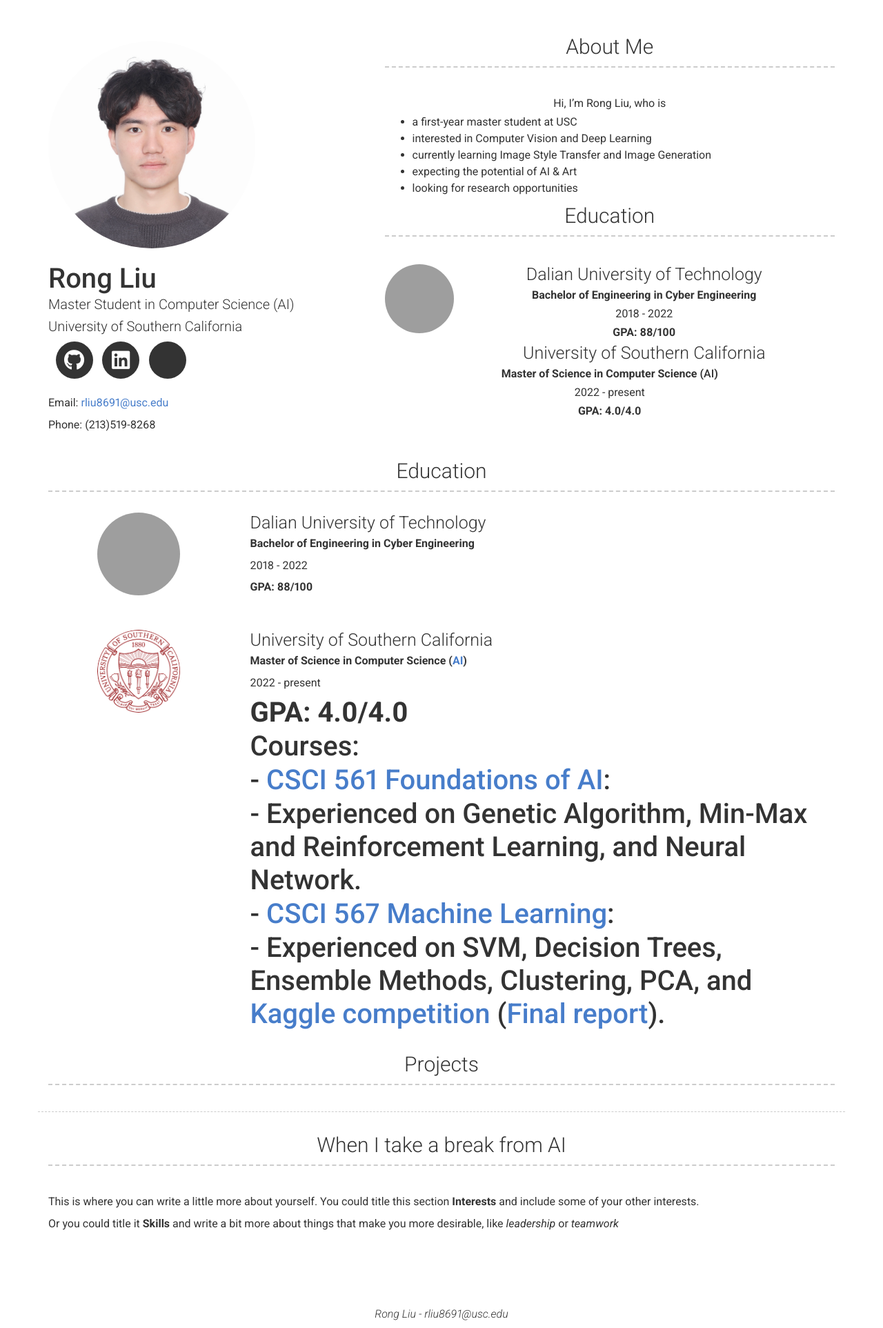
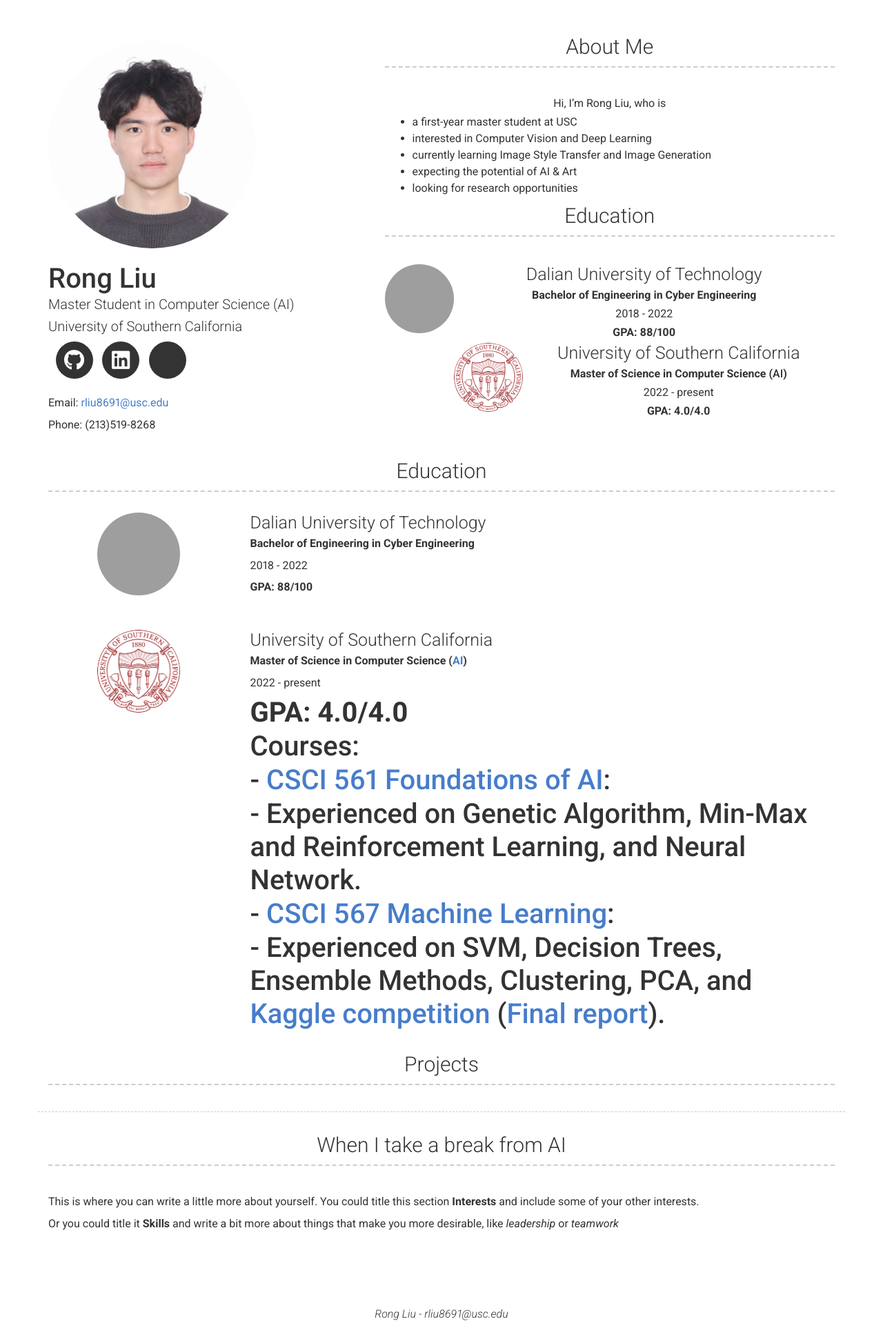
Before and after one commit to RongLiu-Leo/rongliu-leo.github.io, a Jekyll site: the page built from index.md, in a window 1280 px wide. Shown: the whole page at 69% size. Built offline with Jekyll 4.4.1, drawn with Linux system fonts in a browser that asks for light colours; nearby versions of some CDN libraries; a style sheet for code colours, icons or effects is not loaded; grey boxes are pictures that could not be loaded.

Commit message:
Update header.html

```diff
--- a/_includes/header.html
+++ b/_includes/header.html
@@ -97,7 +97,20 @@
           background-repeat: repeat, no-repeat;">
         </div> -->
         <div class="content">
-          <h4 id="university-of-southern-california">University of Southern California</h4>
+          <h4 id="university-of-southern-california">
+            <img src="images/USC.png" style="
+          width: 100px;
+          height: 100px;
+          margin: 0 auto;
+          margin-bottom: 20px;
+          display: block;
+          border-radius: 50px;
+          background-size: cover;
+          background-position: center;
+          background-repeat: repeat, no-repeat;
+          float: left;">
+            University of Southern California
+          </h4>
           <p><b>Master of Science in Computer Science (<a href="https://www.cs.usc.edu/academic-programs/masters/artificial-intelligence/">AI</a>)</b></p>
           <p>2022 - present</p>
           <p><strong>GPA: 4.0/4.0</strong></p>
```
